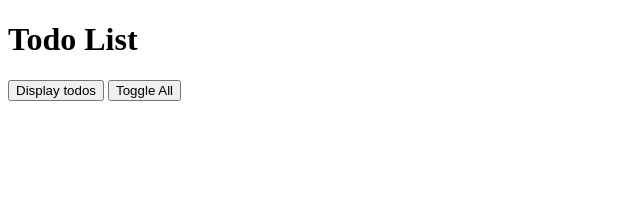
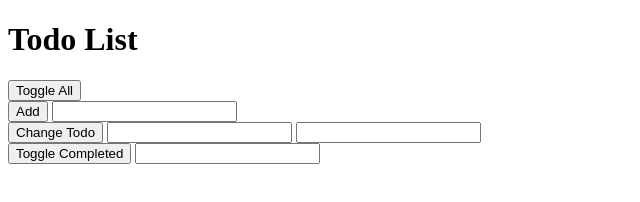
Before and after one commit to LuizRamone/basicjs, a plain HTML site: page index.html in a window 1280 px wide. Shown: the whole page, without its empty margins (0-640 px from the left). Drawn offline with Linux system fonts and the light colour scheme.

Commit message:
Update index.html

```diff
--- a/index.html
+++ b/index.html
@@ -1,16 +1,34 @@
 <!DOCTYPE html>
 <html>
-
   <head>
-    <link rel="stylesheet" href="style.css">
-
+    <title>Practical Todos</title>
+    <link id="favicon" rel="icon" href="https://hyperdev.com/favicon.ico" type="image/x-icon">
   </head>
-
   <body>
     <h1>Todo List</h1>
-    <button id="displayTodosButton">Display todos</button>
-    <button id="toggleAllButton">Toggle All</button>
-    <script src="script.js"></script>
+
+    <div>
+      <button onclick="handlers.toggleAll()">Toggle All</button>
+    </div>
+
+    <div>
+      <button onclick="handlers.addTodo()">Add</button>
+      <input id="addTodoTextInput" type="text">
+    </div>
+
+    <div>
+      <button onclick="handlers.changeTodo()">Change Todo</button>
+      <input id="changeTodoPositionInput" type="number">
+      <input id="changeTodoTextInput" type="text">
+    </div>
+
+    <div>
+      <button onclick="handlers.toggleCompleted()">Toggle Completed</button>
+      <input id="toggleCompletedPositionInput" type="number">
+    </div>
+
+    <ul>
+    </ul>
+    <script src="/client.js"></script>
   </body>
-
 </html>
```
